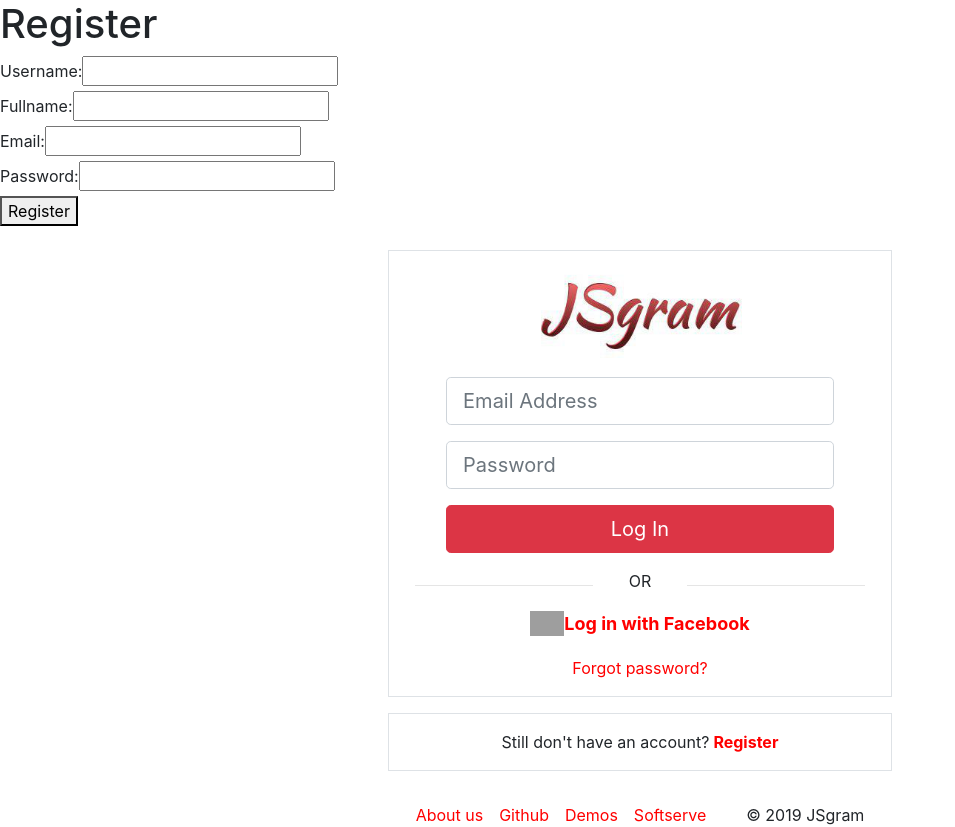
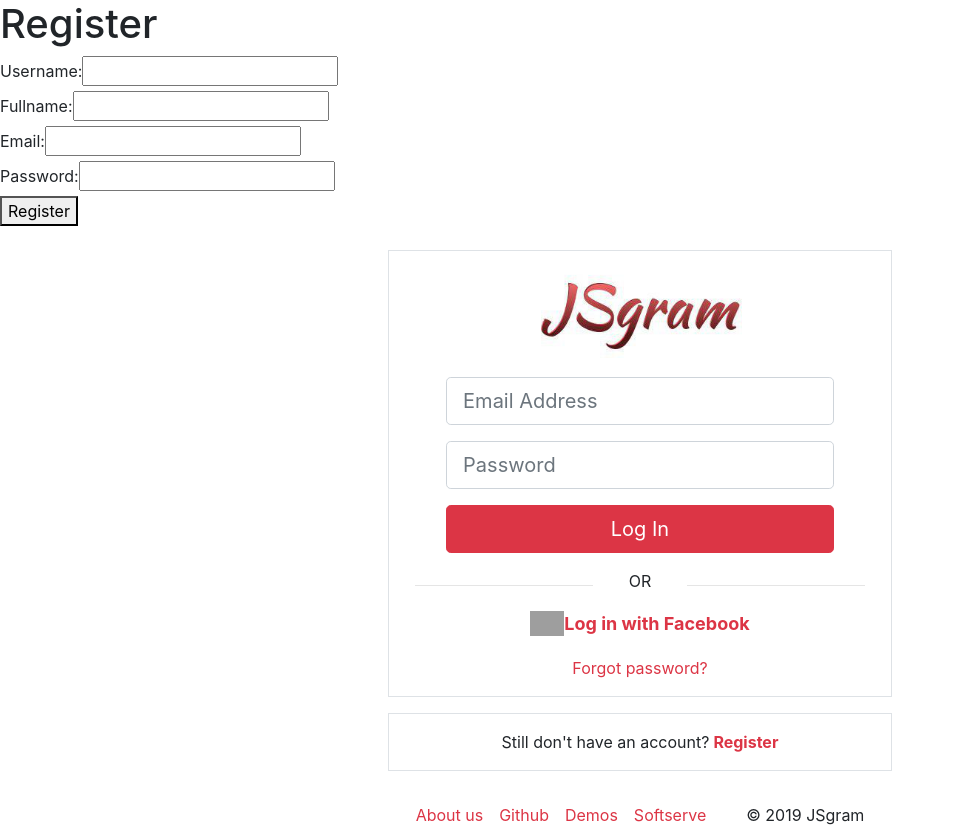
Before and after one commit to jsgram/JSGram, a React (Create React App) app in the folder client/: page / in a window 1280 px wide. Shown: the whole page, without its empty margins (0-955 px from the left). Built offline with nearby package versions, Linux system fonts and the light colour scheme; grey boxes are pictures that could not be loaded.

Commit message:
install some package, add some style for text

```diff
--- a/client/src/components/Footer/Footer.css
+++ b/client/src/components/Footer/Footer.css
@@ -1,6 +1,5 @@
 .footer_link a{
     font-size: 16px;
-    color: red
 }
 
 .footer_link span {
--- a/client/src/components/Footer/Footer.js
+++ b/client/src/components/Footer/Footer.js
@@ -4,11 +4,11 @@
 class Footer extends React.Component {
     render() {
         return (
-            <div className="container-fluid  text-center footer_link footer">
-                <a className="pr-3" href = "#">About us</a>
-                <a className="pr-3" href = "#">Github</a>
-                <a className="pr-3" href = "#">Demos</a>
-                <a className="pr-3" href = "#">Softserve</a>
+            <div className="container-fluid text-center footer_link footer">
+                <a className="pr-3 text-danger" href = "#">About us</a>
+                <a className="pr-3 text-danger" href = "#">Github</a>
+                <a className="pr-3 text-danger" href = "#">Demos</a>
+                <a className="pr-3 text-danger" href = "#">Softserve</a>
                 <span className="pl-4">© 2019 JSgram</span>
             </div>
         )
--- a/client/src/components/Login/Login.css
+++ b/client/src/components/Login/Login.css
@@ -12,16 +12,13 @@
 
 .login_soft a{
     font-weight: 700;
-    color: red;
     font-size: 18px;
 }
 
 .forgot_pass a{
     text-decoration: none;
-    color: red;
 }
 
 .register_acc a{
     font-weight: 700;
-    color: red;
 }
--- a/client/src/components/Login/Login.tsx
+++ b/client/src/components/Login/Login.tsx
@@ -73,17 +73,17 @@
                 <FormGroup className="text-center login_soft mt-2">
                   <p><img className="logo pb-1"
                           src="https://www.armstrongsgroup.com/wp-content/uploads/2017/03/facebook-logo-black-and-white-png.png"
-                          alt=" "/><a href="#">Log in with Facebook</a></p>
+                          alt=" "/><a href="#" className="text-danger">Log in with Facebook</a></p>
                 </FormGroup>
                 <FormGroup className="text-center forgot_pass mt-2">
-                  <p className=""><a href="#">Forgot password?</a></p>
+                  <p className=""><a href="#" className="text-danger">Forgot password?</a></p>
                 </FormGroup>
               </div>
             </Form>
             <Form className="bg-white mt-3">
               <div className="border">
                 <FormGroup className="text-center register_acc mt-2">
-                  <p className="pt-2">Still don't have an account?<a href="#" className="pl-1">Register</a></p>
+                  <p className="pt-2">Still don't have an account?<a href="#" className="pl-1 text-danger">Register</a></p>
                 </FormGroup>
               </div>
             </Form>
```
Also changed, not shown: 2 other files (tests, documents, lock files or other folders).
